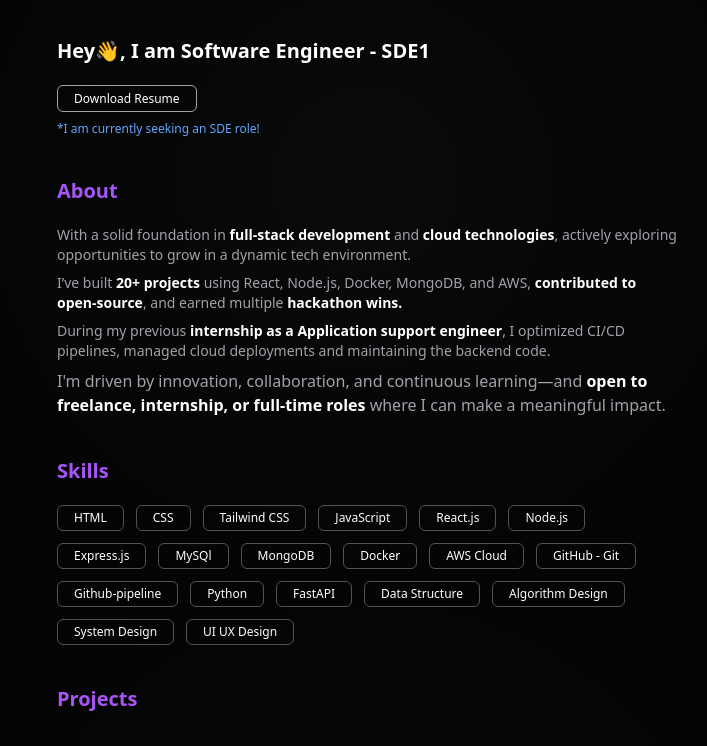
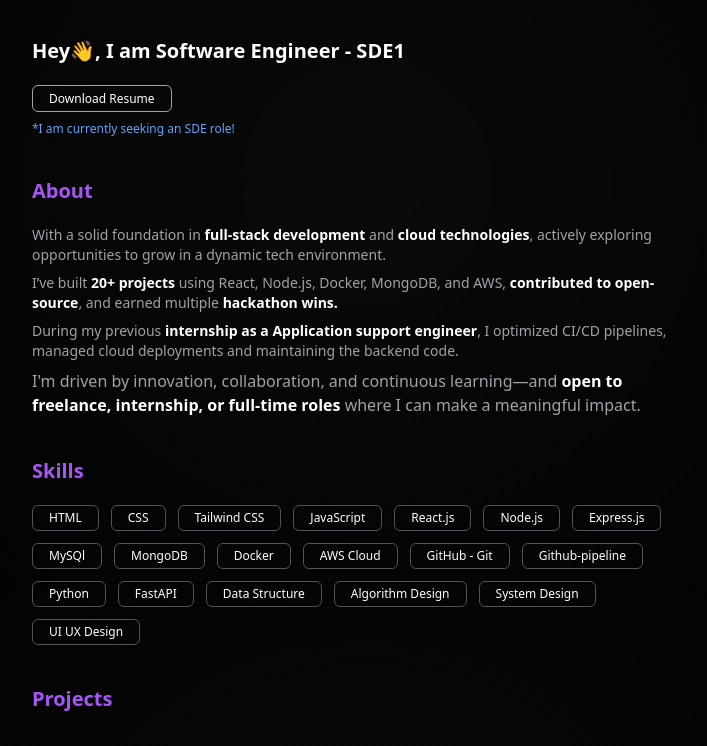
Before and after one commit to yes20sh/cv, a plain HTML site: page index.html in a window 1280 px wide. Shown: the part 217-963 px from the top of the page, without its empty margins (273-980 px from the left). Drawn offline with Linux system fonts and the light colour scheme; grey boxes are pictures that could not be loaded; a web font is replaced by a local one.

Commit message:
feat: update

```diff
--- a/index.html
+++ b/index.html
@@ -33,7 +33,7 @@
 
 <body class="bg-zinc-950 text-white flex items-center justify-center w-full h-screen p-5 magic-cursor"
     id="magic-cursor">
-<div class="w-full max-w-[100%] sm:max-w-[700px] h-full mt-5 p-5 md:p-10">
+<div class="w-full max-w-[100%] sm:max-w-[750px] h-full mt-5 p-5 md:p-10">
 
         <div class="flex">
             <div class="relative w-36 h-36 overflow-hidden rounded-xl group">
```
Also changed, not shown: css/output.css.
